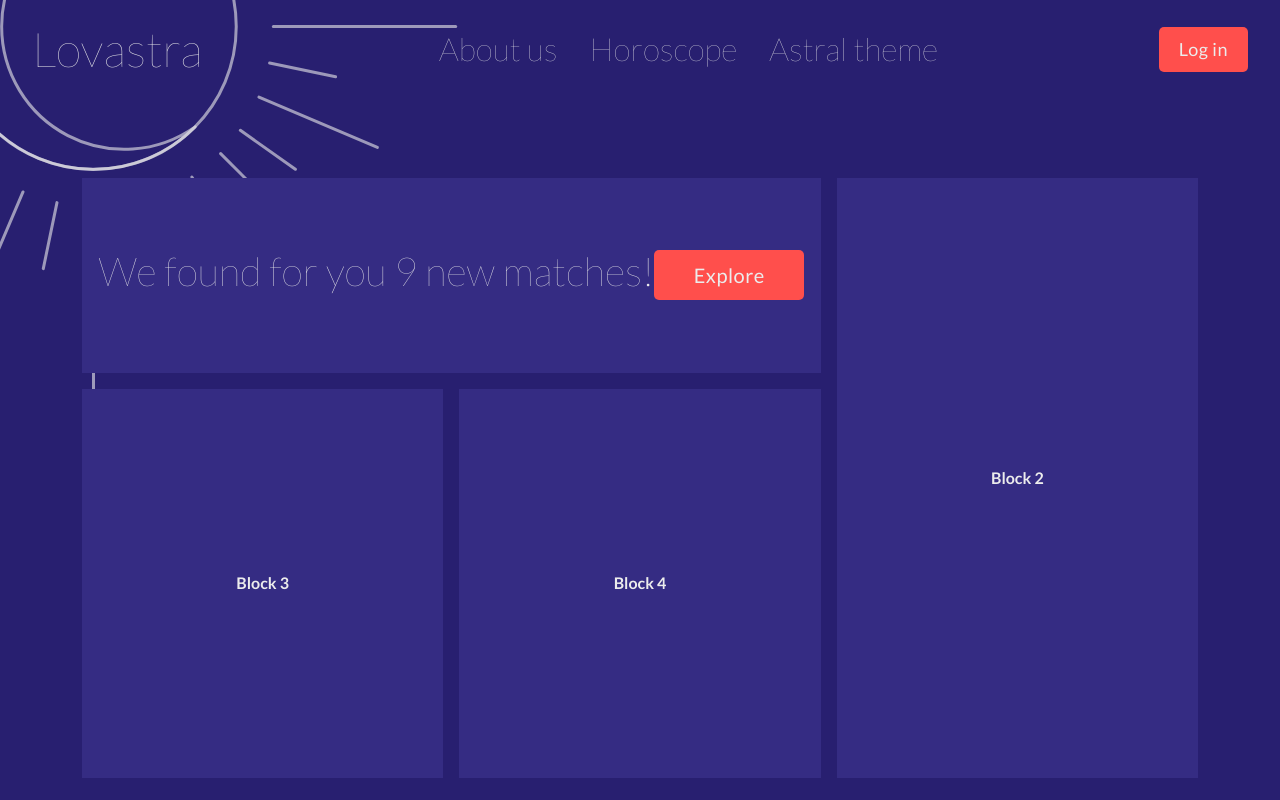
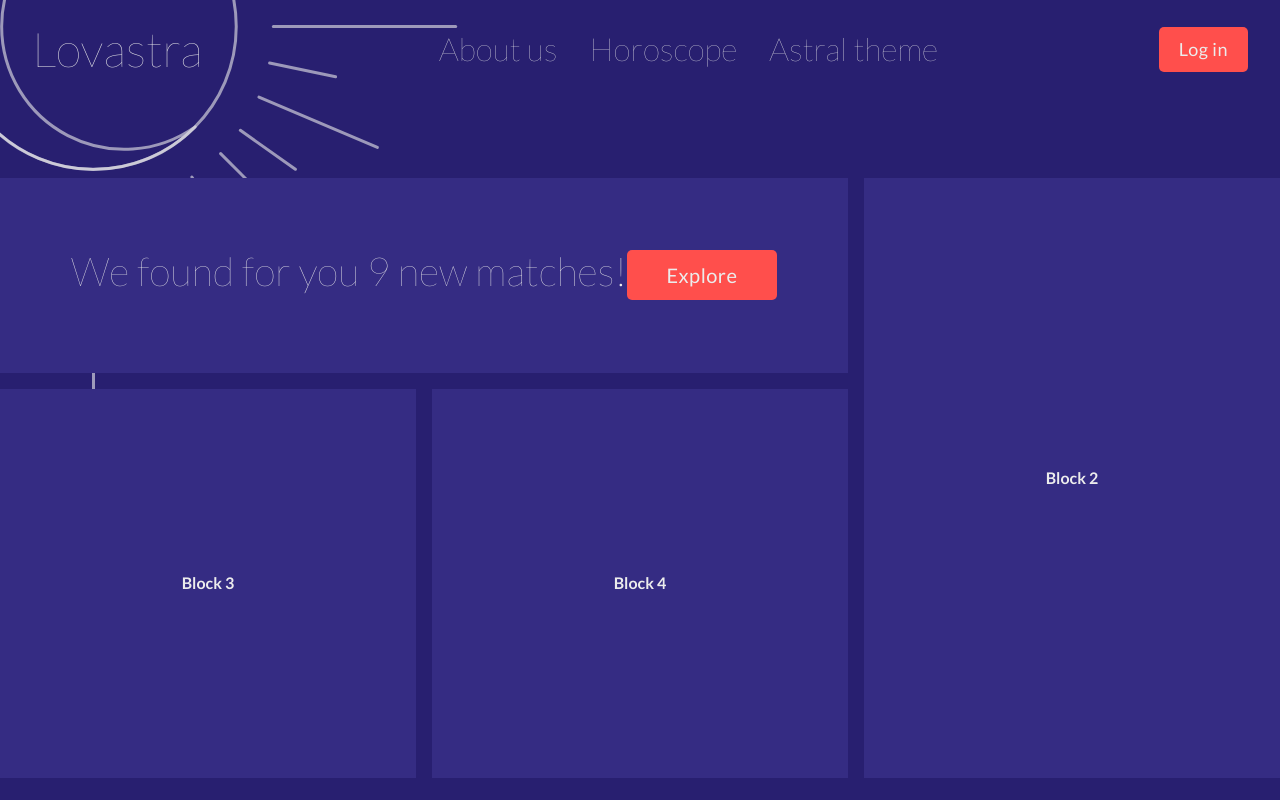
Before and after one commit to Jo-nana/lovastra, a React (Create React App) app: page /dashboard in a window 1280 px wide. Built offline with nearby package versions, Linux system fonts and the light colour scheme; no server answers.

Commit message:
fixed duplicate container name

```diff
--- a/src/components/routes/dashboard/dashboard.component.jsx
+++ b/src/components/routes/dashboard/dashboard.component.jsx
@@ -8,7 +8,7 @@ const Dashboard = () => {
   const block1String = string.dashboard.block1;
 
   return (
-    <div className="container">
+    <div className="dashboard-container">
       <div className="block block1">
         <h1>{block1String.match}</h1>
         <Button>
--- a/src/components/routes/dashboard/dashboard.styles.scss
+++ b/src/components/routes/dashboard/dashboard.styles.scss
@@ -1,6 +1,6 @@
 @import '../../../index.scss';
 
-.container {
+.dashboard-container {
   display: grid;
   grid-template-columns: 1fr 1fr 1fr;
   grid-template-rows: 1fr 2fr;
```
